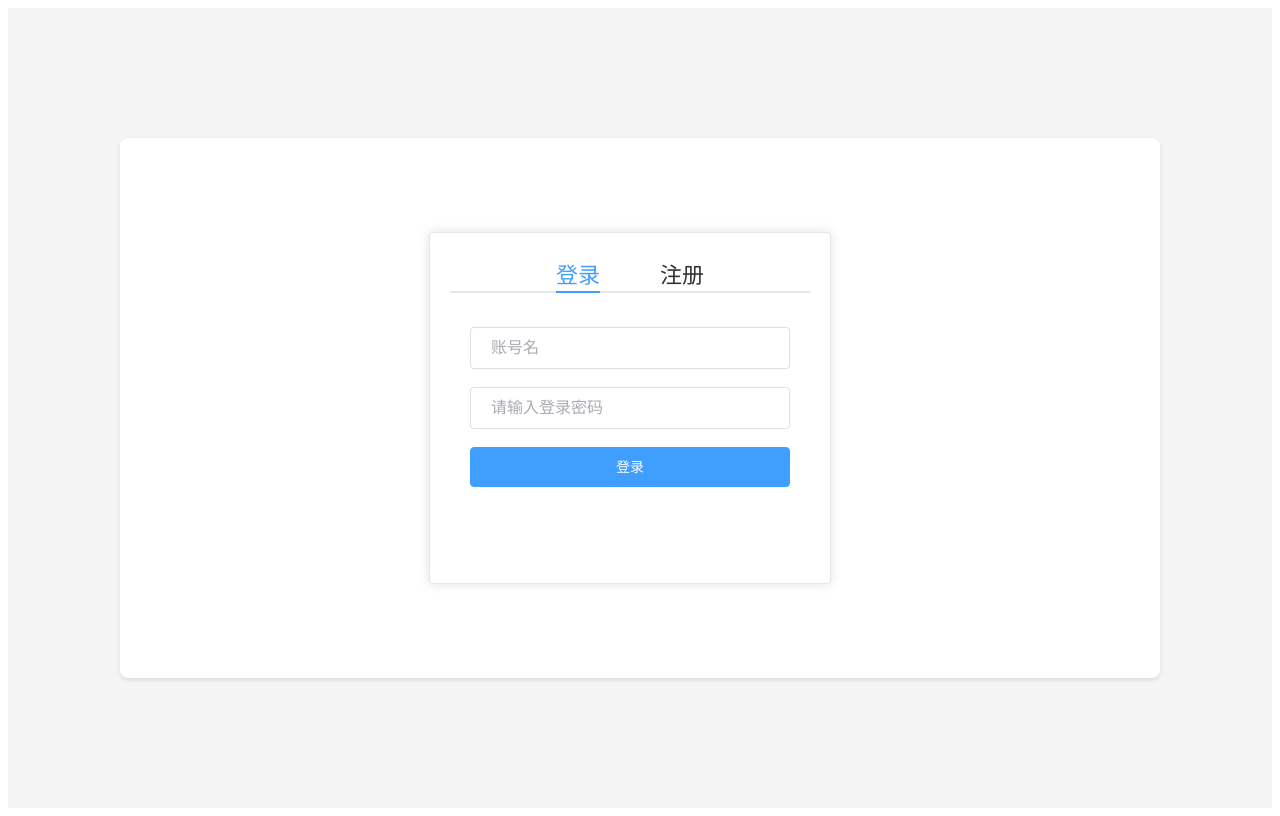
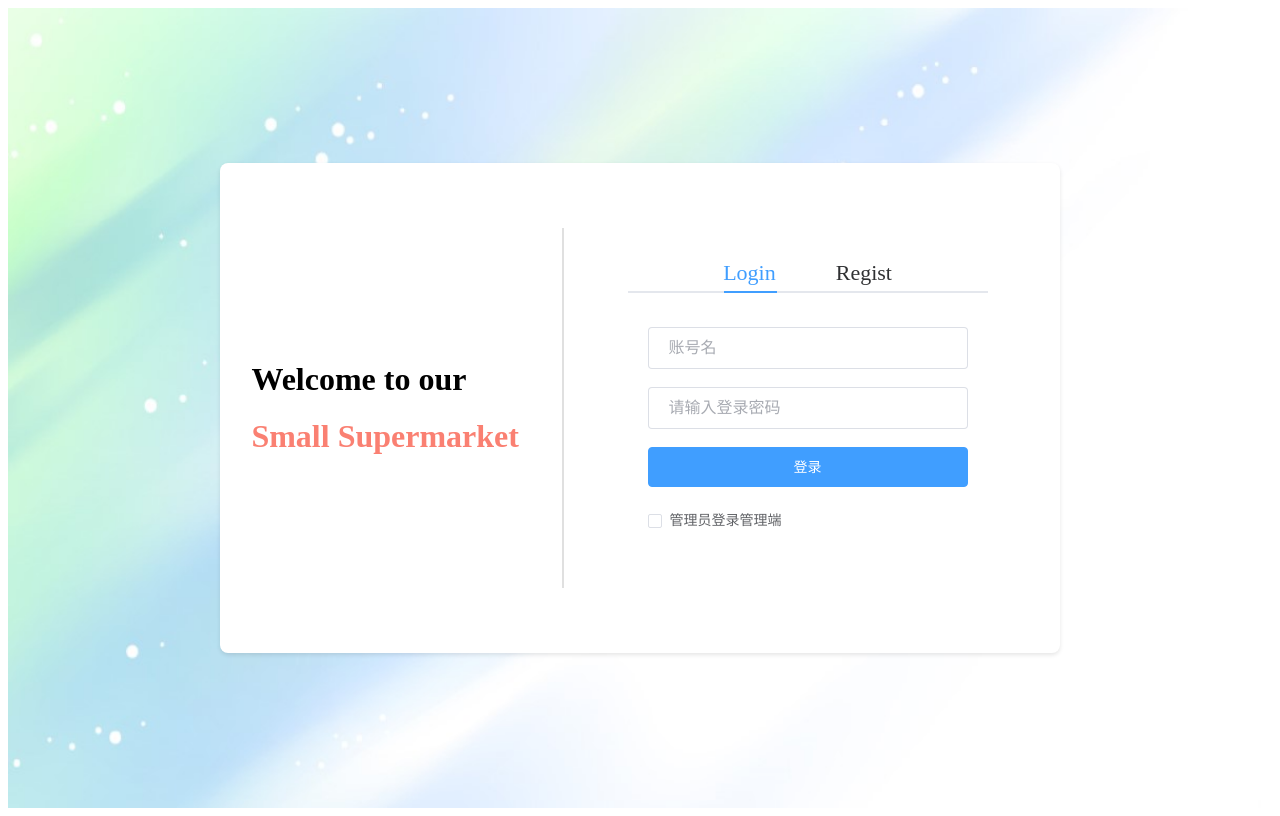
Before and after one commit to XueJingSa/market-frontend, a Vue app: page /login#/login in a window 1280 px wide. Built offline with nearby package versions, Linux system fonts and the light colour scheme.

Commit message:
登录页面完善

```diff
--- a/src/router/index.js
+++ b/src/router/index.js
@@ -6,7 +6,7 @@ const routes = [
   {
     path: '/',
     component: () => import('@/components/NavHeader.vue'), // 父组件容器
-    redirect: '/admin',
+    redirect: '/login',
     children: [
       // 首页
       {
--- a/src/views/LoginRegister.vue
+++ b/src/views/LoginRegister.vue
@@ -1,10 +1,15 @@
 <template>
   <div class="login-page">
     <div class="main-content">
+      <div style="display: flex;flex-direction: column;">
+        <div style="font-size: xx-large;font-weight: bold;margin-bottom: 20px;">Welcome to our</div>
+        <div style="font-size: xx-large;color: #fa8072;font-weight: bold;">Small Supermarket</div>
+      </div>
+      <div class="divider"></div>
       <div class="login-register-section">
-        <el-card style="width: 400px;height: 350px;margin-right: 20px;">
+        <el-card style="width: 400px;height: 350px;margin-right: 20px;border-color: white;" shadow="never">
           <el-tabs v-model="activeTab" class="custom-tabs">
-            <el-tab-pane label="登录" name="login" class="custom-tab-pane">
+            <el-tab-pane label="Login" name="login" class="custom-tab-pane">
               <el-form label-width="0px">
                 <el-form-item prop="userName">
                   <el-input v-model="loginForm.userName" placeholder="账号名" class="custom-input"></el-input>
@@ -16,9 +21,12 @@
                 <el-form-item style="margin-top: 10px;">
                   <el-button @click="handleLogin" type="primary" style="width: 100%;height: 40px;">登录</el-button>
                 </el-form-item>
+                <el-form-item>
+                  <el-checkbox v-model="isAdmin" style="font-size: 14px;">管理员登录管理端</el-checkbox>
+                </el-form-item>
               </el-form>
             </el-tab-pane>
-            <el-tab-pane label="注册" name="register" class="custom-tab-pane">
+            <el-tab-pane label="Regist" name="register" class="custom-tab-pane">
               <el-form label-width="0px">
                 <el-form-item prop="userName">
                   <el-input v-model="registerForm.userName" placeholder="账号名" class="custom-input"></el-input>
@@ -32,7 +40,8 @@
                     class="custom-input"></el-input>
                 </el-form-item>
                 <el-form-item style="margin-top: 10px;">
-                  <el-button type="primary" style="width: 100%;height: 40px;" @click="handleRegister">注册</el-button>
+                  <el-button type="primary" style="width: 100%;height: 40px;font-weight: 400;"
+                    @click="handleRegister">注册</el-button>
                 </el-form-item>
               </el-form>
             </el-tab-pane>
@@ -68,7 +77,8 @@ export default {
         userName: '',
         userPassword: '',
         checkPassword: ''
-      }
+      },
+      isAdmin: false,
     };
   },
   methods: {
@@ -99,6 +109,7 @@ export default {
           const userName = response.data.data.username;
           const userAddr = response.data.data.address;
           const userAvatar = response.data.data.avatar;
+          const userRole = response.data.data.role;
 
           localStorage.setItem('token', token);
           localStorage.setItem('userId', userId);
@@ -109,7 +120,10 @@ export default {
           this.$store.dispatch('UserModules/login', { userId, token, userName, userAddr, userAvatar });
 
           console.log(this.$store.state.UserModules.token)
-          this.$router.push('/home');
+          if (this.isAdmin && userRole == 'Admin')
+            this.$router.push('/admin')
+          else
+            this.$router.push('/home');
         } else {
           callError(response.data.message || '登录失败');
         }
@@ -160,7 +174,8 @@ export default {
 
 <style scoped>
 .login-page {
-  background-color: #f4f4f4;
+  background-image: url('~@/assets/images/back.jpg');
+  background-size: cover;
   min-height: 100vh;
   display: flex;
   flex-direction: column;
@@ -173,9 +188,7 @@ export default {
   display: flex;
   justify-content: space-between;
   align-items: center;
-  padding: 20px;
   background-color: white;
-  box-shadow: 0 2px 4px rgba(0, 0, 0, 0.1);
 }
 
 .header h1 {
@@ -190,11 +203,11 @@ export default {
 
 .main-content {
   display: flex;
-  justify-content: center;
+  justify-content: space-around;
   align-items: center;
   gap: 20px;
-  width: 1000px;
-  height: 500px;
+  width: 800px;
+  height: 450px;
   margin: 20px auto;
   background-color: white;
   padding: 20px;
@@ -283,7 +296,7 @@ export default {
   padding: 0 10px;
   border: none;
   border-color: #e0e0e0;
-  border-radius: 4px;
+  border-radius: 15px;
   color: #333;
   font-size: 16px;
 }
@@ -291,5 +304,12 @@ export default {
 :deep(.custom-input .el-input__inner:focus) {
   border-color: #409eff;
   background-color: #fff;
+  border-radius: 15px;
+}
+
+.divider {
+  width: 2px;
+  height: 80%;
+  background-color: #e0e0e0;
 }
 </style>
```
Also changed, not shown: src/assets/images/back.jpg (added).
